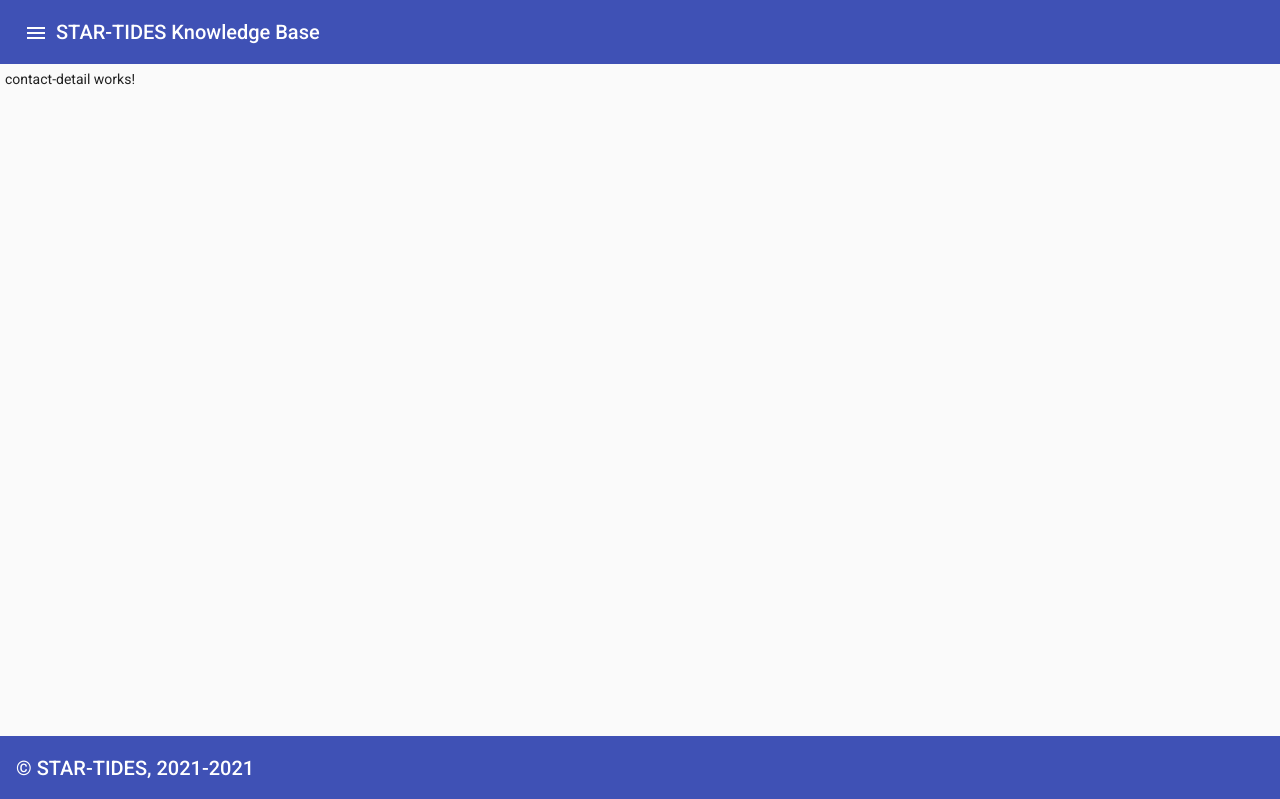
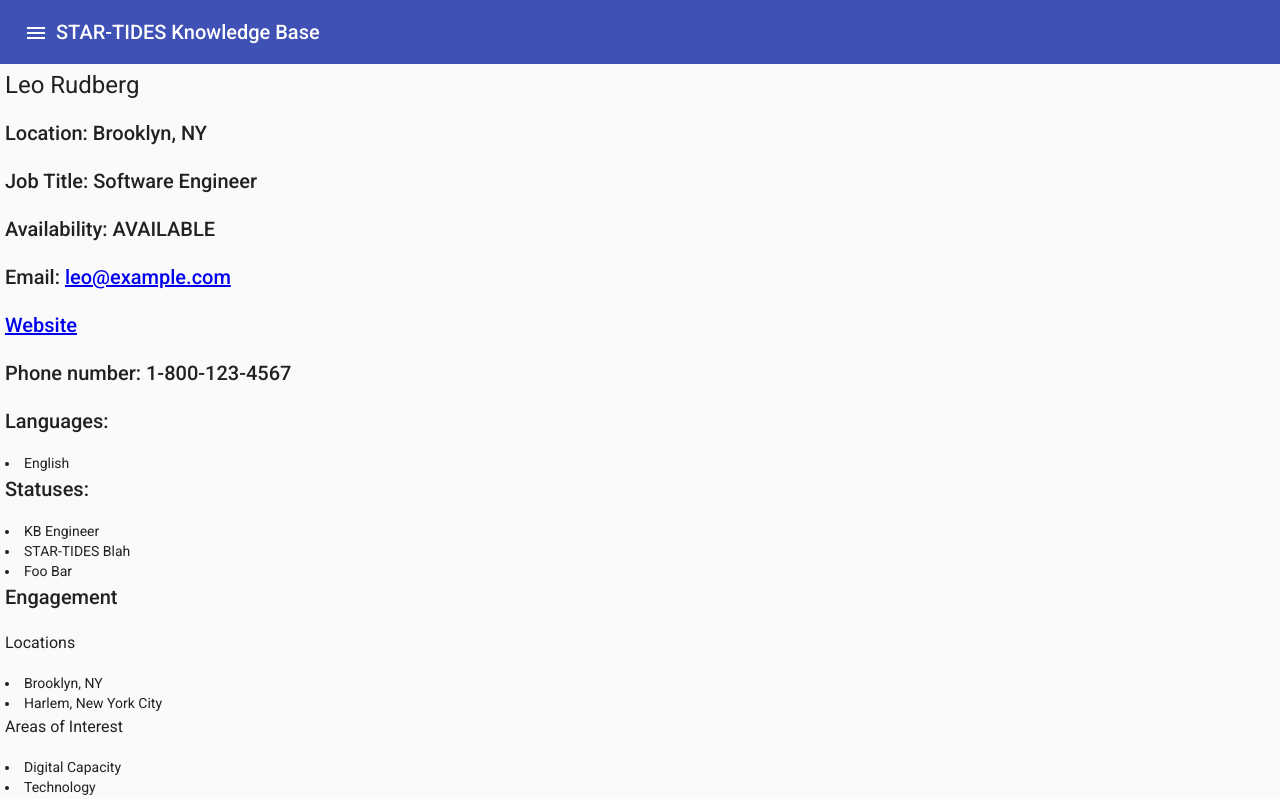
Before and after one commit to STAR-TIDES/kb, an Angular app in the folder frontend/star-tides/: page /contacts/1 in a window 1280 px wide. Shown: the top 799 px of the page. Built offline with nearby package versions, Linux system fonts and the light colour scheme.

Commit message:
Implement list and detail pages for Contacts.

```diff
--- a/frontend/star-tides/src/app/contact-detail/contact-detail.component.html
+++ b/frontend/star-tides/src/app/contact-detail/contact-detail.component.html
@@ -1 +1,25 @@
-<p>contact-detail works!</p>
+<div *ngIf="contact; else elseBlock">
+    <h1>{{contact.name}}</h1>
+    <h2>Location: {{contact.location.arbitraryText}}</h2>
+    <h2>Job Title: {{contact.jobTitle}}</h2>
+    <h2>Availability: {{contact.availability}}</h2>
+    <h2 *ngIf="contact.email">Email: <a href="mailto:{{contact.email}}">{{contact.email}}</a></h2>
+    <h2 *ngIf="contact.websiteURL"><a href="{{contact.websiteURL}}">Website</a></h2>
+    <h2 *ngIf="contact.phoneNumber">Phone number: {{contact.phoneNumber}}</h2>
+    <h2>Languages:</h2>
+    <li *ngFor="let l of contact.languages">{{l}}</li>
+    <h2>Statuses:</h2>
+    <li *ngFor="let s of contact.statuses">{{s}}</li>
+    <h2>Engagement</h2>
+    <h3>Locations</h3>
+    <li *ngFor="let l of contact.engagement.locations">{{l.arbitraryText}}</li>
+    <h3>Areas of Interest</h3>
+    <li *ngFor="let a of contact.engagement.areasOfInterest">{{a}}</li>
+    <h3>Focuses</h3>
+    <li *ngFor="let f of contact.engagement.focuses">{{f}}</li>
+    <h3>Backgrounds</h3>
+    <li *ngFor="let b of contact.engagement.backgrounds">{{b}}</li>
+</div>
+<ng-template #elseBlock>
+    <h1 class='error'>Could not find the given Contact.</h1>
+</ng-template>
--- a/frontend/star-tides/src/app/contact-detail/contact-detail.component.ts
+++ b/frontend/star-tides/src/app/contact-detail/contact-detail.component.ts
@@ -2,6 +2,7 @@
 import { ActivatedRoute } from '@angular/router';
 import { throwError } from 'rxjs';
 import { switchMap } from 'rxjs/operators';
+import { Availability } from '../data/availability';
 import { Contact } from '../data/contact';
 import { KnowledgeBaseInterface } from '../knowledge-base-service-interface';
 import { KnowledgeBaseService } from '../knowledge-base.service';
@@ -26,4 +27,8 @@
       }
     })).subscribe(contact => this.contact = contact, err => console.error(err));
   }
+
+  contactIsAvailable(): boolean {
+    return this.contact?.availability == Availability.Available;
+  }
 }
--- a/frontend/star-tides/src/app/contact-list/contact-list.component.html
+++ b/frontend/star-tides/src/app/contact-list/contact-list.component.html
@@ -1 +1,7 @@
-<p>contact-list works!</p>
+<h1>Contacts</h1>
+<ng-template ngFor let-contact [ngForOf]="contacts">
+    <h2><a href="/contacts/{{contact.id}}">{{contact.name}}</a></h2>
+    <span>{{contact.location.arbitraryText}} | {{contact.jobTitle}} | {{contact.engagement.areasOfInterest}} |
+        {{contact.availability}}</span>
+    <hr>
+</ng-template>
--- a/frontend/star-tides/src/app/contact-list/contact-list.component.ts
+++ b/frontend/star-tides/src/app/contact-list/contact-list.component.ts
@@ -14,6 +14,6 @@
   constructor(private client: KnowledgeBaseService) { }
 
   ngOnInit(): void {
-    this.client.listContacts().subscribe(cs => this.contacts = cs);
+    this.client.listContacts().subscribe(cs => this.contacts = cs, err => console.error(err));
   }
 }
--- a/frontend/star-tides/src/app/data/contact.ts
+++ b/frontend/star-tides/src/app/data/contact.ts
@@ -1,4 +1,5 @@
 import { Availability } from "./availability";
+import { Engagement } from "./engagement";
 import { Location } from "./location";
 
 export interface Contact {
@@ -13,4 +14,5 @@
     websiteURL?: String;
     languages: String[];
     statuses: String[];
+    engagement: Engagement;
 }
--- a/frontend/star-tides/src/app/knowledge-base.service.ts
+++ b/frontend/star-tides/src/app/knowledge-base.service.ts
@@ -4,12 +4,58 @@
 import { Contact } from './data/contact';
 import { single } from 'rxjs/operators';
 import { KnowledgeBaseInterface } from './knowledge-base-service-interface';
+import { Availability } from './data/availability';
+import { ContactListComponent } from './contact-list/contact-list.component';
 
 @Injectable({
   providedIn: 'root'
 })
 export class KnowledgeBaseService implements KnowledgeBaseInterface {
-  fakeContacts: Contact[] = [];
+  fakeContacts: Contact[] = [
+    {
+      id: '1',
+      name: 'Leo Rudberg',
+      location: {
+        iso31661CountryCode: 840,
+        arbitraryText: "Brooklyn, NY"
+      },
+      availability: Availability.Available,
+      languages: ['English'],
+      statuses: ['KB Engineer', 'STAR-TIDES Blah', 'Foo Bar'],
+      jobTitle: 'Software Engineer',
+      userId: "abc",
+      websiteURL: "https://github.com/lozord/me",
+      email: "leo@example.com",
+      phoneNumber: "1-800-123-4567",
+      engagement: {
+        locations: [
+          { iso31661CountryCode: 840, arbitraryText: "Brooklyn, NY" },
+          { iso31661CountryCode: 840, arbitraryText: "Harlem, New York City" },
+        ],
+        backgrounds: ['Software Engineering', 'Technology'],
+        focuses: ['Digital Capacity'],
+        areasOfInterest: ['Digital Capacity', 'Technology', 'Nuclear Energy'],
+      }
+    }, {
+      id: '2',
+      name: 'Squidward Tentacles',
+      location: {
+        iso31661CountryCode: 840,
+        arbitraryText: 'Bikini Bottom',
+      },
+      availability: Availability.Unavailable,
+      languages: ['English', 'Fish'],
+      statuses: [],
+      jobTitle: 'Cashier',
+      websiteURL: 'https://example.com',
+      engagement: {
+        locations: [],
+        backgrounds: ['Cashier', 'Clarinet'],
+        focuses: [],
+        areasOfInterest: [],
+      }
+    }
+  ];
 
   constructor() { }
 
@@ -22,7 +68,7 @@
   }
 
   listContacts(query = '', pageToken = '', pageSize = 10): Observable<Contact[]> {
-    throw new Error('unimplementeed');
+    return of(this.fakeContacts);
   }
 
   updateContact(id: string, contact: Contact): Observable<Contact> {
--- a/frontend/star-tides/src/styles.css
+++ b/frontend/star-tides/src/styles.css
@@ -10,3 +10,7 @@
     margin: 0;
     font-family: Roboto, "Helvetica Neue", sans-serif;
  }
+
+ .error {
+      color: firebrick;
+ }
```
Also changed, not shown: frontend/star-tides/src/app/data/engagement.ts (added, +8 -0 lines).
